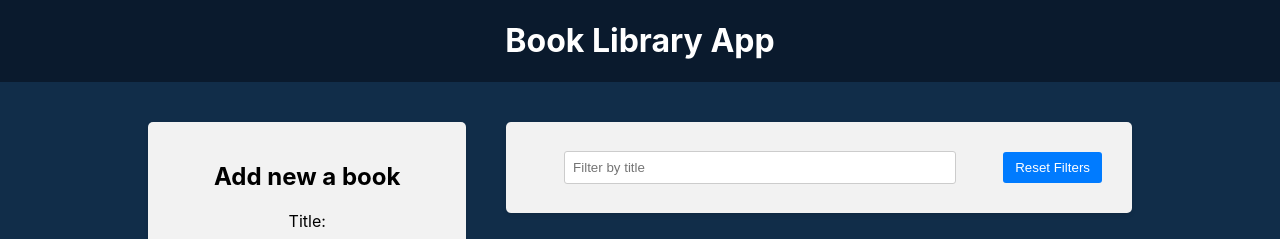
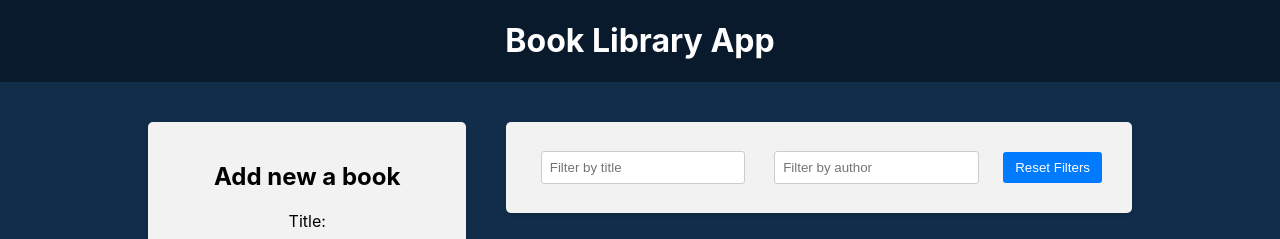
Before and after one commit to RiakhinEvgeniy/Book-Library, a React (Create React App) app in the folder frontend/: page / in a window 1280 px wide. Shown: the top 239 px of the page. Built offline with nearby package versions, Linux system fonts and the light colour scheme.

Commit message:
ADDED: Filter by author

```diff
--- a/frontend/src/components/BookList/BookList.js
+++ b/frontend/src/components/BookList/BookList.js
@@ -2,11 +2,12 @@ import { useDispatch, useSelector } from 'react-redux'
 import { BsBookmarkStarFill, BsBookmarkStar } from "react-icons/bs";
 import './BookList.css'
 import { deleteBook, toggleFavorite } from '../../redux/books/actionCreaters'
-import { selecTitiletFilter } from '../../redux/slices/filterSlice';
+import { selecTitiletFilter, selecAuthortFilter } from '../../redux/slices/filterSlice';
 
 function BookList() {
   const books = useSelector((state) => state.books)
   const titleFilter = useSelector(selecTitiletFilter)
+  const authorFilter = useSelector(selecAuthortFilter)
   const dispatch = useDispatch()
 
   const handleDeleteBook = (id) => {
@@ -19,7 +20,8 @@ function BookList() {
 
   const filterBooks = books.filter((book) => {
     const matchesTitle = book.title.toLowerCase().includes(titleFilter.toLowerCase())
-    return matchesTitle
+    const mathesAuthor = book.author.toLowerCase().includes(authorFilter.toLowerCase())
+    return matchesTitle && mathesAuthor
   })
 
   return (
--- a/frontend/src/components/Filter/Filter.js
+++ b/frontend/src/components/Filter/Filter.js
@@ -1,13 +1,18 @@
 import { useDispatch, useSelector } from 'react-redux'
-import { setTitleFilter, selecTitiletFilter, resetFilters } from '../../redux/slices/filterSlice'
+import { setTitleFilter, selecTitiletFilter, resetFilters, setAuthorFilter, selecAuthortFilter } from '../../redux/slices/filterSlice'
 import './Filter.css'
 
 function Filter() {
   const dispatch = useDispatch() // передача изменений в redux store
   const titleFilter = useSelector(selecTitiletFilter) // подписка на изменения
+  const authorFilter = useSelector(selecAuthortFilter) // подписка на изменения
 
   const handleFilterTitleChange = (e) => {
     dispatch(setTitleFilter(e.target.value))
+  }
+
+  const handleFilterAuthorChange = (e) => {
+    dispatch(setAuthorFilter(e.target.value))
   }
 
   const handleResetFilters = () => {
@@ -24,6 +29,14 @@ function Filter() {
             value={titleFilter}
             onChange={handleFilterTitleChange} />
         </div>
+
+        <div className="filter-group">
+          <input
+            type="text"
+            placeholder="Filter by author"
+            value={authorFilter}
+            onChange={handleFilterAuthorChange} />
+        </div>
         <button type="button" onClick={handleResetFilters}>Reset Filters</button>
       </div>
     </div>
--- a/frontend/src/redux/slices/filterSlice.js
+++ b/frontend/src/redux/slices/filterSlice.js
@@ -1,7 +1,8 @@
 import { createSlice } from '@reduxjs/toolkit'
 
 const initialState = {
-    title: ''
+    title: '',
+    author: ''
 }
 
 const filterSlice = createSlice({
@@ -13,15 +14,21 @@ const filterSlice = createSlice({
             state.title = action.payload // можно делать для удобства использования
         },
 
+        setAuthorFilter: (state, action) => {
+            state.author = action.payload
+        },
+
         resetFilters: (state) => {
             return initialState
         }
     }
 })
 
-export const {setTitleFilter, resetFilters} = filterSlice.actions
+export const { setTitleFilter, resetFilters, setAuthorFilter } = filterSlice.actions
 // const {setTitleFilter} = filterSlice.actions // вариант с деструктуризацией
 
 export const selecTitiletFilter = (state) => state.filter.title
 
+export const selecAuthortFilter = (state) => state.filter.author
+
 export default filterSlice.reducer
```
